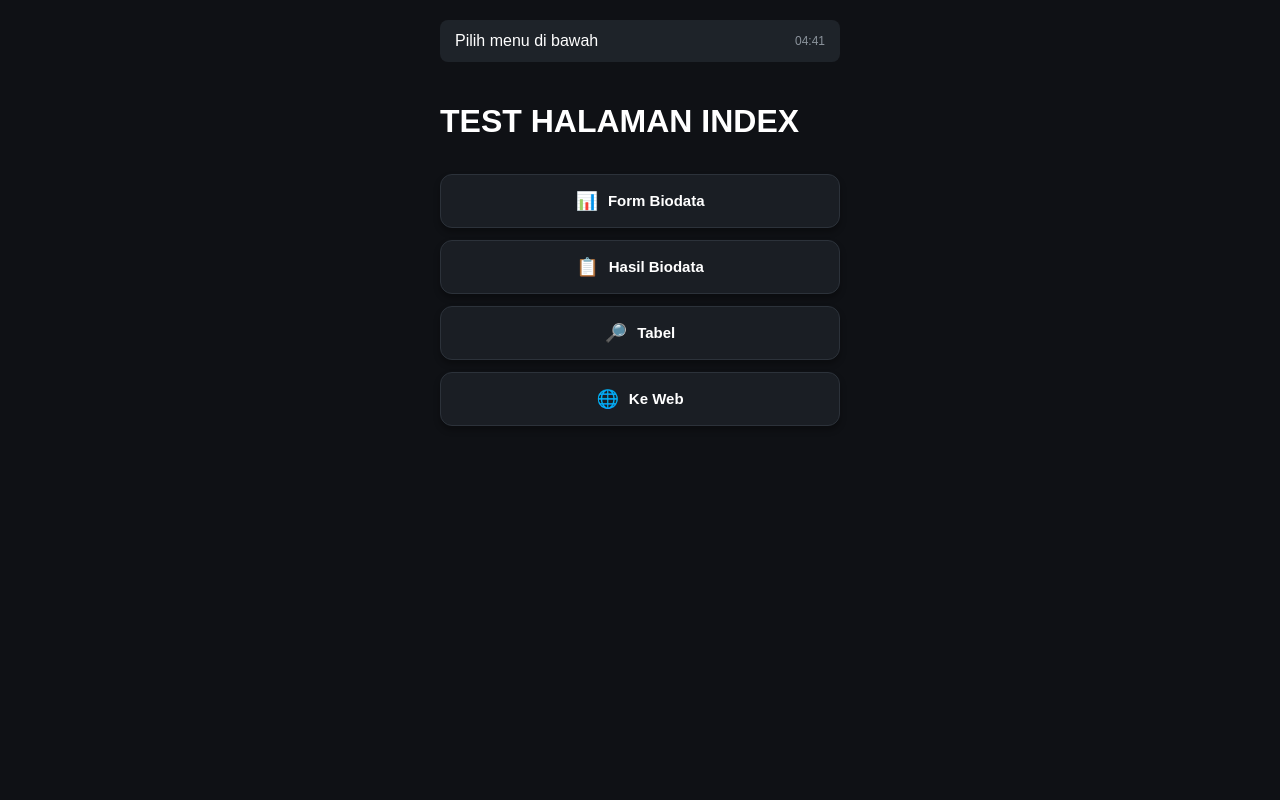
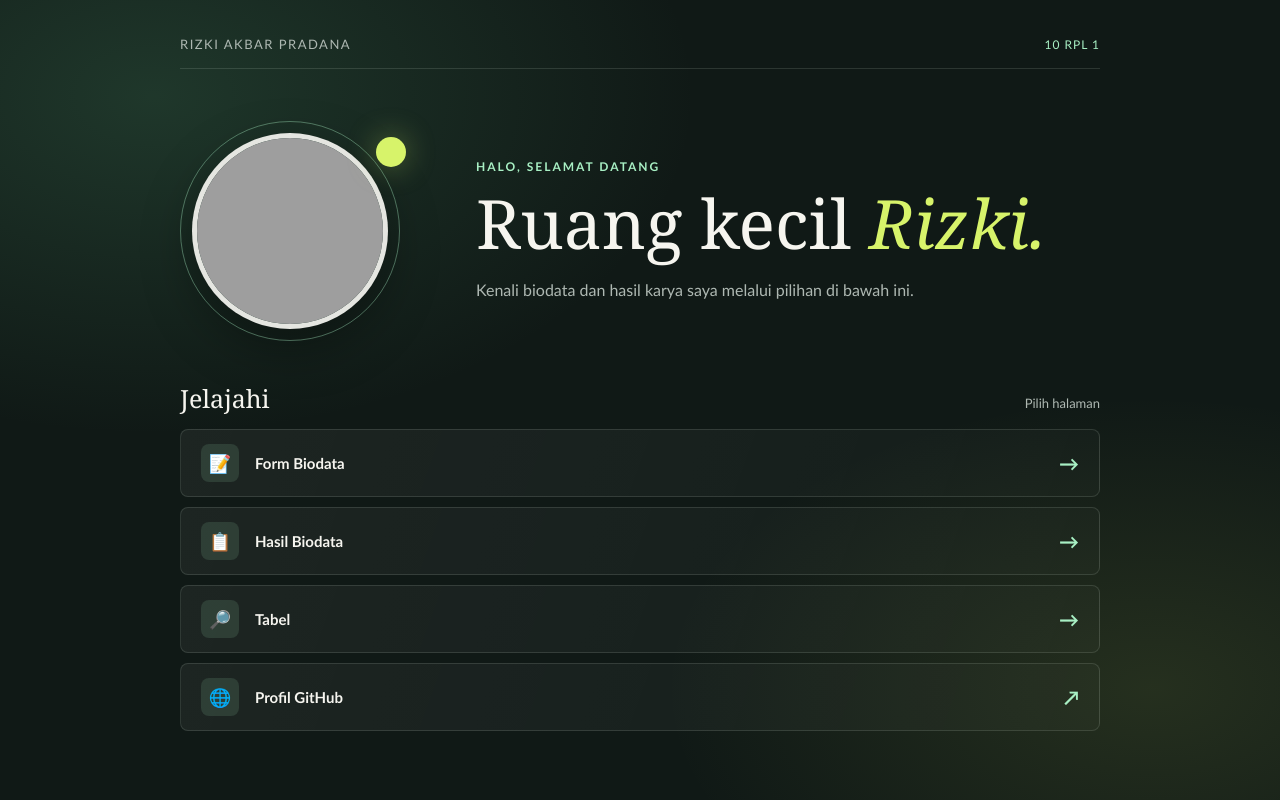
Before and after one commit to rizkiakbarpradana/10rpl-web-29, a plain HTML site: page index.html in a window 1280 px wide. Drawn offline with Linux system fonts and the light colour scheme; grey boxes are pictures that could not be loaded.

Commit message:
mengedit tema dan poto profil

```diff
--- a/index.html
+++ b/index.html
@@ -3,76 +3,230 @@
 <head>
     <meta charset="UTF-8">
     <meta name="viewport" content="width=device-width, initial-scale=1.0">
-    <title>Menu Utama - PPLG</title>
+    <title>Rizki Akbar | Menu Biodata</title>
     <style>
-        /* Mengatur tampilan dasar (tema gelap mirip chat) */
-        body {
-            font-family: Arial, sans-serif;
-            /* Latar belakang gelap, Anda bisa menggantinya dengan gambar pola/doodle jika punya */
-            background-color: #0f1115;
-            color: #ffffff;
-            margin: 0;
-            padding: 20px;
-            display: flex;
-            justify-content: center;
+        :root {
+            color-scheme: dark;
+            --ink: #f6f5ef;
+            --muted: #aeb8b2;
+            --surface: #182522;
+            --line: rgba(230, 242, 232, 0.13);
+            --mint: #a8f0c4;
+            --lime: #d7f36a;
         }
 
-        /* Kotak pembungkus utama untuk tampilan HP (Mobile First) */
+        * {
+            box-sizing: border-box;
+        }
+
+        body {
+            font-family: "Trebuchet MS", "Segoe UI", sans-serif;
+            background:
+                radial-gradient(ellipse at 12% 12%, rgba(81, 156, 112, 0.23), transparent 34%),
+                radial-gradient(ellipse at 90% 86%, rgba(191, 211, 91, 0.12), transparent 30%),
+                #101916;
+            color: var(--ink);
+            margin: 0;
+            min-height: 100vh;
+            padding: 36px 22px;
+        }
+
         .container {
             width: 100%;
-            max-width: 400px;
+            max-width: 920px;
+            margin: 0 auto;
         }
 
-        /* Gaya untuk pesan header "Pilih menu di bawah:" */
         .header-chat {
-            background-color: #1e2329;
-            padding: 12px 15px;
-            border-radius: 8px;
-            margin-bottom: 20px;
             display: flex;
             justify-content: space-between;
             align-items: center;
-            font-size: 16px;
+            padding: 0 0 16px;
+            border-bottom: 1px solid var(--line);
+            color: var(--muted);
+            font-size: 13px;
+            letter-spacing: 1.5px;
+            text-transform: uppercase;
         }
 
         .header-chat .time {
+            color: var(--mint);
             font-size: 12px;
-            color: #8b939c;
+            letter-spacing: 1px;
         }
 
-        /* Daftar menu */
+        .intro {
+            display: grid;
+            grid-template-columns: 220px 1fr;
+            align-items: center;
+            gap: clamp(28px, 7vw, 76px);
+            padding: 64px 0 52px;
+        }
+
+        .portrait-wrap {
+            position: relative;
+            width: 196px;
+            aspect-ratio: 1;
+            margin: 0 auto;
+        }
+
+        .portrait-wrap::before,
+        .portrait-wrap::after {
+            position: absolute;
+            content: "";
+            border-radius: 50%;
+        }
+
+        .portrait-wrap::before {
+            inset: -12px;
+            border: 1px solid rgba(168, 240, 196, 0.38);
+        }
+
+        .portrait-wrap::after {
+            width: 30px;
+            height: 30px;
+            top: 4px;
+            right: -18px;
+            background: var(--lime);
+            box-shadow: 0 0 30px rgba(215, 243, 106, 0.35);
+        }
+
+        .portrait {
+            display: block;
+            width: 100%;
+            height: 100%;
+            border: 5px solid rgba(246, 245, 239, 0.92);
+            border-radius: 50%;
+            background: #29443a;
+            object-fit: cover;
+            box-shadow: 0 18px 50px rgba(0, 0, 0, 0.35);
+        }
+
+        .eyebrow {
+            margin: 0 0 14px;
+            color: var(--mint);
+            font-size: 12px;
+            font-weight: bold;
+            letter-spacing: 2px;
+            text-transform: uppercase;
+        }
+
+        h1 {
+            max-width: 640px;
+            margin: 0;
+            font-family: Georgia, "Times New Roman", serif;
+            font-size: clamp(38px, 7vw, 68px);
+            font-weight: 400;
+            line-height: 1.04;
+        }
+
+        h1 span {
+            color: var(--lime);
+            font-style: italic;
+        }
+
+        .intro-copy {
+            max-width: 480px;
+            margin: 18px 0 0;
+            color: var(--muted);
+            font-size: 16px;
+            line-height: 1.7;
+        }
+
+        .menu-heading {
+            display: flex;
+            justify-content: space-between;
+            align-items: baseline;
+            gap: 16px;
+            margin: 0 0 14px;
+        }
+
+        .menu-heading h2 {
+            margin: 0;
+            font-family: Georgia, "Times New Roman", serif;
+            font-size: 25px;
+            font-weight: 400;
+        }
+
+        .menu-heading p {
+            margin: 0;
+            color: var(--muted);
+            font-size: 13px;
+        }
+
         .menu-list {
             display: flex;
             flex-direction: column;
-            gap: 12px; /* Jarak antar tombol */
+            gap: 10px;
         }
 
-        /* Gaya untuk setiap tombol menu */
         .menu-item {
-            background-color: #1a1e24; /* Warna abu-abu gelap */
-            color: #ffffff;
+            min-height: 68px;
+            background: linear-gradient(110deg, rgba(255, 255, 255, 0.055), rgba(255, 255, 255, 0.018));
+            color: var(--ink);
             text-decoration: none;
-            padding: 15px;
-            border-radius: 12px;
-            font-weight: bold;
-            font-size: 15px;
+            padding: 14px 20px;
+            border: 1px solid var(--line);
+            border-radius: 8px;
             display: flex;
             align-items: center;
-            justify-content: center;
-            border: 1px solid #2c323a; /* Garis tepi tipis */
-            box-shadow: 0 4px 6px rgba(0, 0, 0, 0.3);
-            transition: background-color 0.2s;
+            gap: 16px;
+            font-size: 15px;
+            font-weight: 600;
+            transition: background-color 180ms ease, border-color 180ms ease, transform 180ms ease;
         }
 
-        /* Efek saat tombol disentuh atau diklik */
-        .menu-item:hover, .menu-item:active {
-            background-color: #2c323a;
+        .menu-item:hover,
+        .menu-item:focus-visible {
+            background-color: rgba(168, 240, 196, 0.09);
+            border-color: rgba(168, 240, 196, 0.55);
+            transform: translateX(4px);
+            outline: none;
         }
 
-        /* Memberi jarak antara ikon emoji dan teks */
-        .menu-item span {
-            margin-right: 10px;
+        .menu-item .icon {
+            display: grid;
+            width: 38px;
+            height: 38px;
+            flex: 0 0 38px;
+            place-items: center;
+            border-radius: 8px;
+            background: rgba(168, 240, 196, 0.12);
             font-size: 18px;
+        }
+
+        .menu-item .arrow {
+            margin-left: auto;
+            color: var(--mint);
+            font-size: 20px;
+        }
+
+        @media (max-width: 620px) {
+            body {
+                padding: 24px 20px 36px;
+            }
+
+            .intro {
+                grid-template-columns: 1fr;
+                gap: 34px;
+                padding: 48px 0 42px;
+                text-align: center;
+            }
+
+            .portrait-wrap {
+                width: 154px;
+            }
+
+            .intro-copy {
+                margin: 14px auto 0;
+                font-size: 15px;
+            }
+        }
+
+        @media (prefers-reduced-motion: reduce) {
+            *, *::before, *::after {
+                transition-duration: 0.01ms !important;
+            }
         }
     </style>
 </head>
@@ -80,28 +234,36 @@
 
     <div class="container">
 
-        <!-- Header Mirip Chat Telegram/WA -->
         <div class="header-chat">
-            <span>Pilih menu di bawah</span>
-            <span class="time">04:41</span>
+            <span>Rizki Akbar Pradana</span>
+            <span class="time">10 RPL 1</span>
         </div>
 
-        <!-- Daftar Tombol Menu -->
+        <main>
+            <section class="intro" aria-labelledby="intro-title">
+                <div class="portrait-wrap">
+                    <img class="portrait" src="https://github.com/rizkiakbarpradana.png" alt="Foto profil Rizki Akbar Pradana">
+                </div>
+                <div>
+                    <p class="eyebrow">Halo, selamat datang</p>
+                    <h1 id="intro-title">Ruang kecil <span>Rizki.</span></h1>
+                    <p class="intro-copy">Kenali biodata dan hasil karya saya melalui pilihan di bawah ini.</p>
+                </div>
+            </section>
+
+            <section aria-labelledby="menu-title">
+                <div class="menu-heading">
+                    <h2 id="menu-title">Jelajahi</h2>
+                    <p>Pilih halaman</p>
+                </div>
         <div class="menu-list">
-
-            <h1>TEST HALAMAN INDEX</h1>
-            <!-- Ganti tanda # dengan link file html atau link tujuan Bapak -->
-            <a href="form_biodata_pak.bagus.html" class="menu-item"><span>📊</span> Form Biodata</a>
-            <a href="hasil_biodata_pak.bagus.html" class="menu-item"><span>📋</span> Hasil Biodata</a>
-            <a href="tabel.html.html" class="menu-item"><span>🔎</span> Tabel</a>
-            <!--<a href="#" class="menu-item"><span>🚩</span> Cek Kecurigaan Hari Ini</a>
-            <a href="#" class="menu-item"><span>📍</span> Kunci Lokasi PKL</a>
-            <a href="#" class="menu-item"><span>📊</span> Cek Kehadiran Bimbingan PKL</a>
-            <a href="#" class="menu-item"><span>📋</span> Pending Approval PKL</a>
-            <a href="#" class="menu-item"><span>📔</span> Cek Jurnal Bimbingan PKL</a>-->
-
-            <!-- Contoh jika menu ini mengarah ke file atau web lain -->
-            <a href="https://github.com/rizkiakbarpradana" class="menu-item"><span>🌐</span> Ke Web</a>
+                    <a href="form_biodata_pak.bagus.html" class="menu-item"><span class="icon">📝</span>Form Biodata<span class="arrow" aria-hidden="true">→</span></a>
+                    <a href="hasil_biodata_pak.bagus.html" class="menu-item"><span class="icon">📋</span>Hasil Biodata<span class="arrow" aria-hidden="true">→</span></a>
+                    <a href="tabel.html.html" class="menu-item"><span class="icon">🔎</span>Tabel<span class="arrow" aria-hidden="true">→</span></a>
+                    <a href="https://github.com/rizkiakbarpradana" class="menu-item"><span class="icon">🌐</span>Profil GitHub<span class="arrow" aria-hidden="true">↗</span></a>
+                </div>
+            </section>
+        </main>
         </div>
 
     </div>
```
